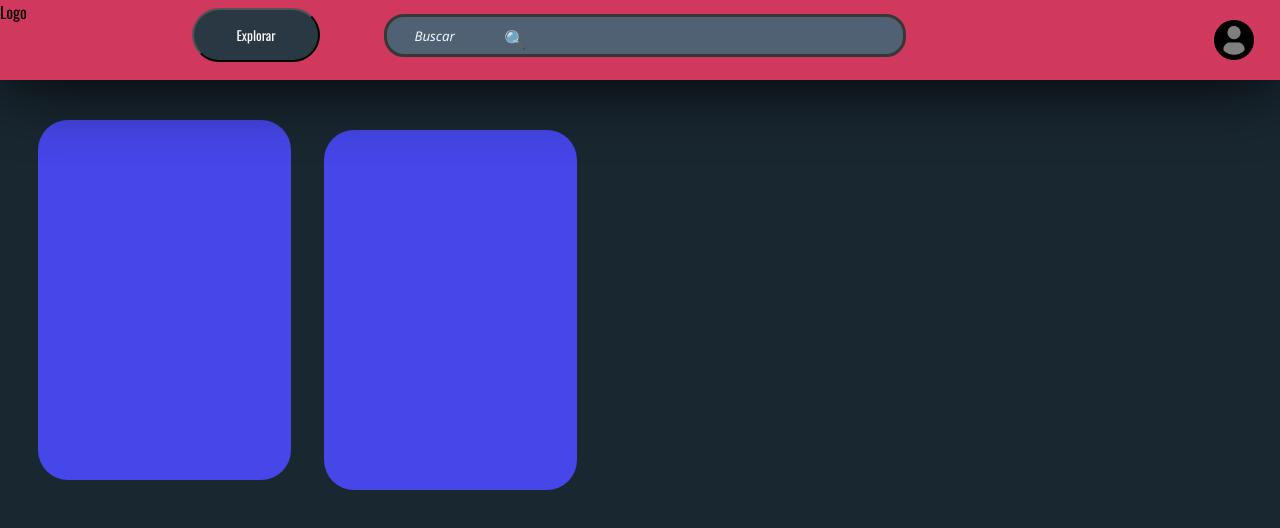
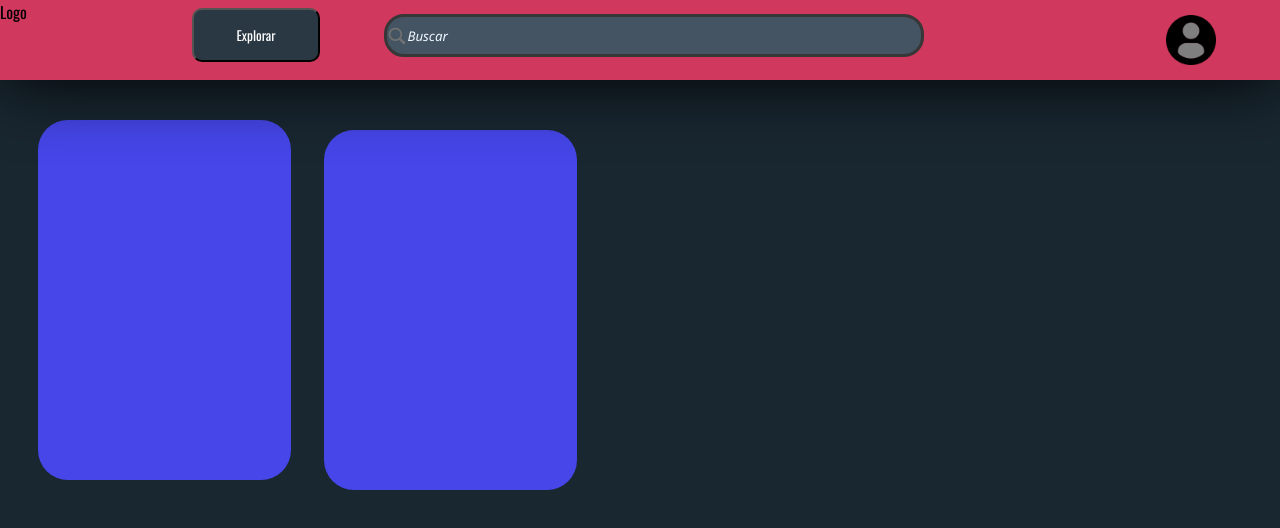
Before and after one commit to Isaac-Santana068/Projeto-de-Startup, a plain HTML site: page Index.html in a window 1280 px wide. Drawn offline with nearby package versions, Linux system fonts and the light colour scheme.

Commit message:
Melhrando a barra de nav

```diff
--- a/Index.html
+++ b/Index.html
@@ -12,7 +12,6 @@
             <img src="" alt="" id="logo">Logo
             <div id="ligações">
                 <input type="text" id="pesquisa" placeholder="   Buscar">
-                <span class="lupa">&#128269;</span>
                 <button id="explorar">Explorar</button>
                 <a href=""><img src="Usuário.png" alt="" id="usuario"></a>
             </div>
--- a/index.css
+++ b/index.css
@@ -15,6 +15,13 @@
 }
 
 /* Campo de pesquisa */
+input:focus, textarea:focus{
+    outline: none;
+    box-shadow: none;
+}
+input{
+    padding-left: 20px;
+}
 #pesquisa {
     position: relative;
     left: 20%;
@@ -25,21 +32,17 @@
     border: 3px solid rgb(55, 55, 55);
     font-style: italic;
     font-family: 'Segoe UI', Tahoma, Geneva, Verdana, sans-serif;
-    background-color: #4f6172;
+    background-color: #445463;
     color: white;
+    background-image: url('lupa.png');
+    background-size: 20px;
+    background-position: left;
+    background-repeat: no-repeat;
 }
 ::placeholder{
     position: relative;
-    left: 15px;
+    right: 10px;
     color: aliceblue;
-}
-.lupa {
-    position: absolute;
-    top: 48%;
-    left: 63vh;
-    transform: translateY(-50%);
-    font-size: 18px;
-    color: #555;
 }
 #explorar{
     position: relative;
@@ -50,15 +53,15 @@
     color: white;
     padding: 15px;
     width: 10%;
-    border-radius: 50px;
+    border-radius: 10px;
 }
 
 /* Ícone do usuário */
 #usuario {
-    width: 40px;
-    height: 40px;
+    width: 50px;
+    height: 50px;
     position: absolute;
-    right: 2%; /* Mais responsivo que usar left: 93% */
+    right: 5%; /* Mais responsivo que usar left: 93% */
     top: 50%;
     transform: translateY(-50%);
 }
```
Also changed, not shown: lupa.png (added).
